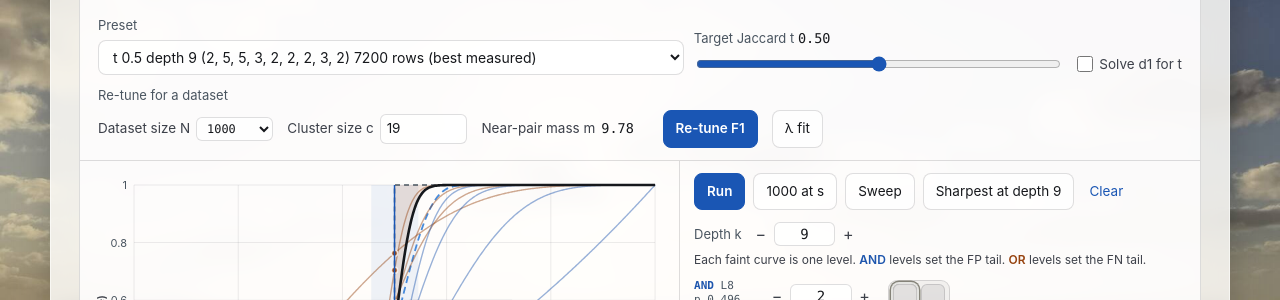
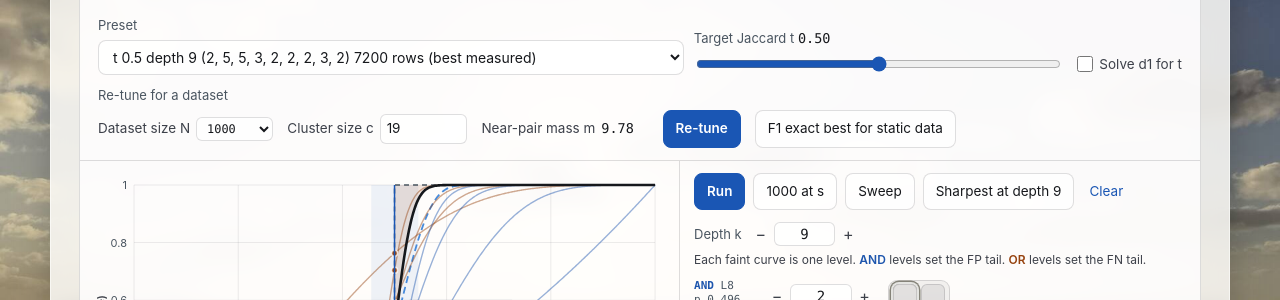
Before and after one commit to Quintuplin/quintuplin.github.io, a Jekyll site: the page simulations/deep-nested-lsh/index.html, which Jekyll copies as it is, in a window 1280 px wide. Shown: the part 326-626 px from the top of the page. Built offline with Jekyll 4.4.1, drawn with Linux system fonts in a browser that asks for light colours.

Commit message:
#94 Re-tune runs KAlambda and F1 is the exact best for static data
F1 needs the pair histogram, an all-pairs pass over a dataset known in advance, so it suits only a static dataset. Re-tune now runs the fitted λ rule for any N, c and t and the F1 button moves to #ex-f1. The glossary states both conditions and the limits of KAlambda, and the twofold m error comes from the fitted γ.

```diff
--- a/simulations/deep-nested-lsh/index.html
+++ b/simulations/deep-nested-lsh/index.html
@@ -241,8 +241,8 @@ details > summary { cursor: pointer; padding: 10px 14px; font-weight: 600; font-
         <label class="toggle">Dataset size N <select id="ex-n" class="mono"></select></label>
         <label class="toggle">Cluster size c <input type="number" id="ex-mix" min="2" max="50" step="1" class="mono"></label>
         <span class="toggle">Near-pair mass m <output id="ex-m-out"></output></span>
-        <button class="btn primary" id="ex-retune" type="button" title="Load the tree the tidy rule F1 picks for N, c and t">Re-tune F1</button>
-        <button class="btn" id="ex-fit" type="button" title="Load the tree the fitted λ rule picks for N, c and t">λ fit</button>
+        <button class="btn primary" id="ex-retune" type="button" title="Load the tree the fitted λ rule picks for any N, c and t">Re-tune</button>
+        <button class="btn" id="ex-f1" type="button" title="Load the exact best tree F1 picks on the pair histogram of a static study dataset">F1 exact best for static data</button>
         <output id="ex-tuned" class="ex-tuned"></output>
       </div>
     </div>
@@ -351,11 +351,11 @@ details > summary { cursor: pointer; padding: 10px 14px; font-weight: 600; font-
       <dt>Dataset size N</dt><dd>The number of documents in the dataset to tune for. The list runs from 1000 to 100000 in steps of 1, 2, 3 and 5 per power of ten. It holds every N the study ran up to <span id="ex-n-ran"></span>. The study corpus has 1000.</dd>
       <dt>Cluster size c</dt><dd>Documents per cluster of near duplicates in the generated dataset to tune for. The box takes 2 to 50. The study corpus has 19.</dd>
       <dt>Near-pair mass m</dt><dd>Near pairs per document in that dataset. Members of a cluster pair with each other. 5% of the documents are noise. Up to 1000 of them share one filler pool and the rest share pools of 50. Documents of one pool also count as near pairs. The λ fit reads it.</dd>
-      <dt>Tidy rule F1 (Re-tune F1)</dt><dd>Re-tune F1 loads the tree the tidy rule F1 picks for N, c and t. Among the matched trees at depths 2 to 10 within 10000 rows it takes the one with the least expected false positives plus false negatives on the exact pair histogram of the dataset. It has no fitted constant. The page holds the pair histograms of <span id="ex-f1-sets"></span>. F1 runs for those alone. It fetches them on first use and computes the expected errors it reports. The button stays off after a tune until N, c, t or the tree changes.</dd>
-      <dt>Fitted λ rule (λ fit)</dt><dd>λ fit loads the tree a fitted rule picks for any N, c and t. Among the same matched trees it takes the one with the least λ A_lo + A_hi, which needs only N, c and t. The study fitted it on generated datasets with N from 3000 to 100000 and c from 10 to 40. Outside those ranges it extrapolates. <span id="ex-fit-facts"></span> The button stays off after a fit until N, c, t or the tree changes.</dd>
-      <dt>Weight λ</dt><dd>λ = R<sup>γ</sup> with the fitted γ <span id="ex-fit-gamma"></span>. R = ((N − 1)/2 − m)(1 − t)/(m t) is the ratio of non-near to near pairs per document with each spread evenly over its side of t. A larger λ weighs false positives more.</dd>
+      <dt>Tidy rule F1 (F1 exact best for static data)</dt><dd>F1 exact best for static data loads the tree the tidy rule F1 picks for N, c and t. Among the matched trees at depths 2 to 10 within 10000 rows it takes the one with the least expected false positives plus false negatives on the exact pair histogram of the dataset. That makes it the exact best tree. It has no fitted constant. The pair histogram holds the similarity of every pair. Computing it is the all-pairs similarity join that LSH exists to avoid. So F1 suits only a static dataset where that pass is already paid. The page holds the pair histograms of <span id="ex-f1-sets"></span>. F1 runs for those alone and stays off with its reason for any other N or c. It fetches them on first use and computes the expected errors it reports. The button stays off after a tune until N, c, t or the tree changes.</dd>
+      <dt>Fitted λ rule (Re-tune)</dt><dd>Re-tune loads the tree the fitted λ rule picks for any N, c and t. The study names it KAlambda. It is the preferred rule for any dataset that is not static. Among the same matched trees it takes the one with the least λ A_lo + A_hi, which needs only N, c and t. The page takes m from the generator. The study fitted it on generated datasets with N from 3000 to 100000 and c from 10 to 40. Outside those ranges it extrapolates. On real data m must be estimated. No run tests an estimated m, drift or an uneven similarity spread. <span id="ex-fit-facts"></span> The button stays off after a fit until N, c, t or the tree changes.</dd>
+      <dt>Weight λ</dt><dd>λ = R<sup>γ</sup> with the fitted γ <span id="ex-fit-gamma"></span>. R = ((N − 1)/2 − m)(1 − t)/(m t) is the ratio of non-near to near pairs per document with each spread evenly over its side of t. A larger λ weighs false positives more. When m is small beside N a twofold error in m moves λ by about 2<sup>γ</sup> − 1. That is <span id="ex-fit-m2"></span>.</dd>
       <dt>A_lo and A_hi</dt><dd>The two parts of the error area E. A_lo is the FP area below t. A_hi is the FN area above t.</dd>
-      <dt>Expected errors (study)</dt><dd>E[FP] + E[FN] the study computed for the λ fit's tree on its generated dataset of N documents with cluster size c. λ fit shows it only for an N, c and t the study ran.</dd>
+      <dt>Expected errors (study)</dt><dd>E[FP] + E[FN] the study computed for the λ fit's tree on its generated dataset of N documents with cluster size c. Re-tune shows it only for an N, c and t the study ran.</dd>
     </dl>
   </details>
 </section>
@@ -1314,10 +1314,10 @@ details > summary { cursor: pointer; padding: 10px 14px; font-weight: 600; font-
     $("ex-m-out").textContent = mass().toFixed(2);
     // A tune by the rule and at the inputs of the last one would load the tree already shown.
     const locked = (rule) => tuneRunning() || (lastTune?.rule === rule && same(lastTune.key, tuneKey())), has = hasHistogram(state.N, state.c);
-    $("ex-retune").disabled = !has || locked("f1");
-    $("ex-retune").title = has ? "Load the tree the tidy rule F1 picks for N, c and t"
-      : `No pair histogram for N ${state.N} c ${state.c}. F1 needs the exact pairs of a study dataset.`;
-    $("ex-fit").disabled = locked("fit");
+    $("ex-retune").disabled = locked("fit");
+    $("ex-f1").disabled = !has || locked("f1");
+    $("ex-f1").title = has ? "Load the exact best tree F1 picks on the pair histogram of a static study dataset"
+      : `No pair histogram for N ${state.N} c ${state.c}. F1 needs the similarity of every pair of a static dataset.`;
     $("ex-tuned").textContent = lastTune?.dims && same(lastTune.dims, state.dims) ? `Tree from ${RULE_NAMES[lastTune.rule]} for ${lastTune.at}` : "";
     $("ex-flat").checked = state.flat;
     $("ex-d2").checked = state.d2;
@@ -1454,7 +1454,7 @@ details > summary { cursor: pointer; padding: 10px 14px; font-weight: 600; font-
       });
   }
 
-  // ---- Re-tune: F1 scores the exact pairs of a study dataset and the λ fit takes any N, c and t ----
+  // ---- Re-tune: the λ fit takes any N, c and t and F1 scores the exact pairs of a static study dataset ----
   const RULE_NAMES = { f1: "F1", fit: "the λ fit" }, HIST_URL = "/simulations/deep-nested-lsh/histograms.json";
   const histKey = (N, c) => `${N}|${c}`;
   const hasHistogram = (N, c) => DATA.tidy.datasets.some(([n, m]) => n === N && m === c);
@@ -2069,8 +2071,8 @@ details > summary { cursor: pointer; padding: 10px 14px; font-weight: 600; font-
       if (Number.isFinite(v)) set({ c: Math.max(C_RANGE[0], Math.min(C_RANGE[1], Math.round(v))) });
       e.target.value = state.c;
     });
-    $("ex-retune").addEventListener("click", retuneF1);
-    $("ex-fit").addEventListener("click", fitTree);
+    $("ex-retune").addEventListener("click", fitTree);
+    $("ex-f1").addEventListener("click", f1Tree);
     $("ex-one").addEventListener("click", runOne);
     $("ex-many").addEventListener("click", () => runBatch([state.s], 1000, "Running"));
     $("ex-sweep").addEventListener("click", () => runBatch(Array.from({ length: 19 }, (_, i) => +(0.05 * (i + 1)).toFixed(2)), 1000, "Sweeping"));
```
Also changed, not shown: other parts of simulations/deep-nested-lsh/index.html (+4 -2 lines).
